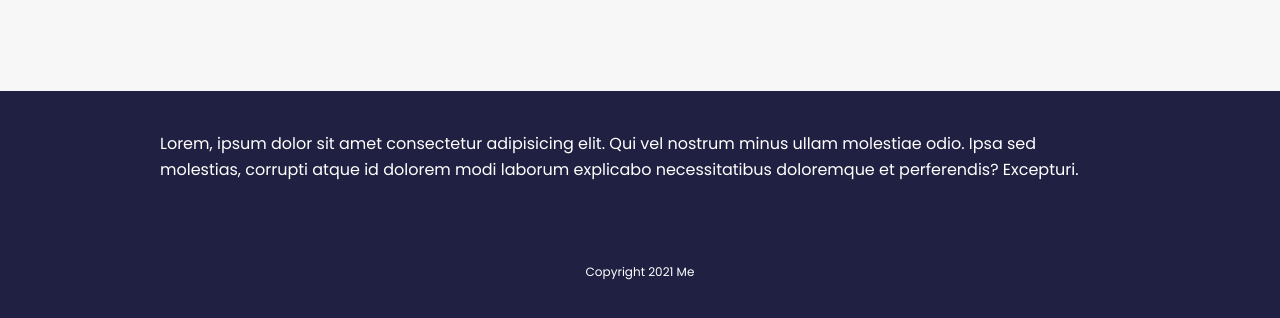
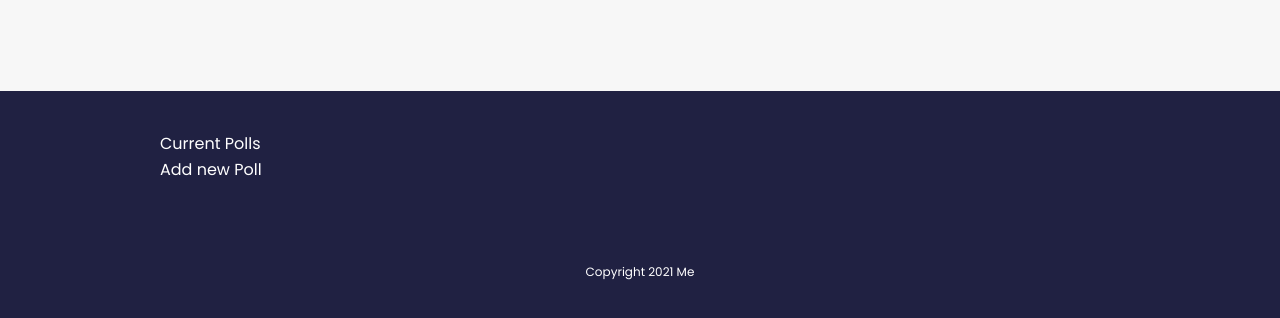
Before and after one commit to Ayu5h5hakya/svelte-startup, a Svelte app: page / in a window 1280 px wide. Shown: the top 318 px of the page. Built offline with nearby package versions, Linux system fonts and the light colour scheme.

Commit message:
create new polls beginner app

```diff
--- a/src/App2.svelte
+++ b/src/App2.svelte
@@ -1,15 +1,15 @@
 <script>
   import Header from "./components/Header.svelte";
   import Footer from "./components/Footer.svelte";
+  import Tabs from "./shared/Tabs.svelte";
+
+  let items = ["Current Polls", "Add new  Poll"];
+  let activeItem = items[0];
 </script>
 
 <Header />
 <main>
-  <p>
-    Lorem, ipsum dolor sit amet consectetur adipisicing elit. Qui vel nostrum
-    minus ullam molestiae odio. Ipsa sed molestias, corrupti atque id dolorem
-    modi laborum explicabo necessitatibus doloremque et perferendis? Excepturi.
-  </p>
+  <Tabs {activeItem} {items} />
 </main>
 <Footer />
 
--- /dev/null
+++ b/src/shared/Tabs.svelte
@@ -0,0 +1,16 @@
+<script>
+  export let activeItem;
+  export let items;
+</script>
+
+<div class="tabs">
+  <ul>
+    {#each items as item}
+      <li>
+        <div>{item}</div>
+      </li>
+    {/each}
+  </ul>
+</div>
+
+<style></style>
```
